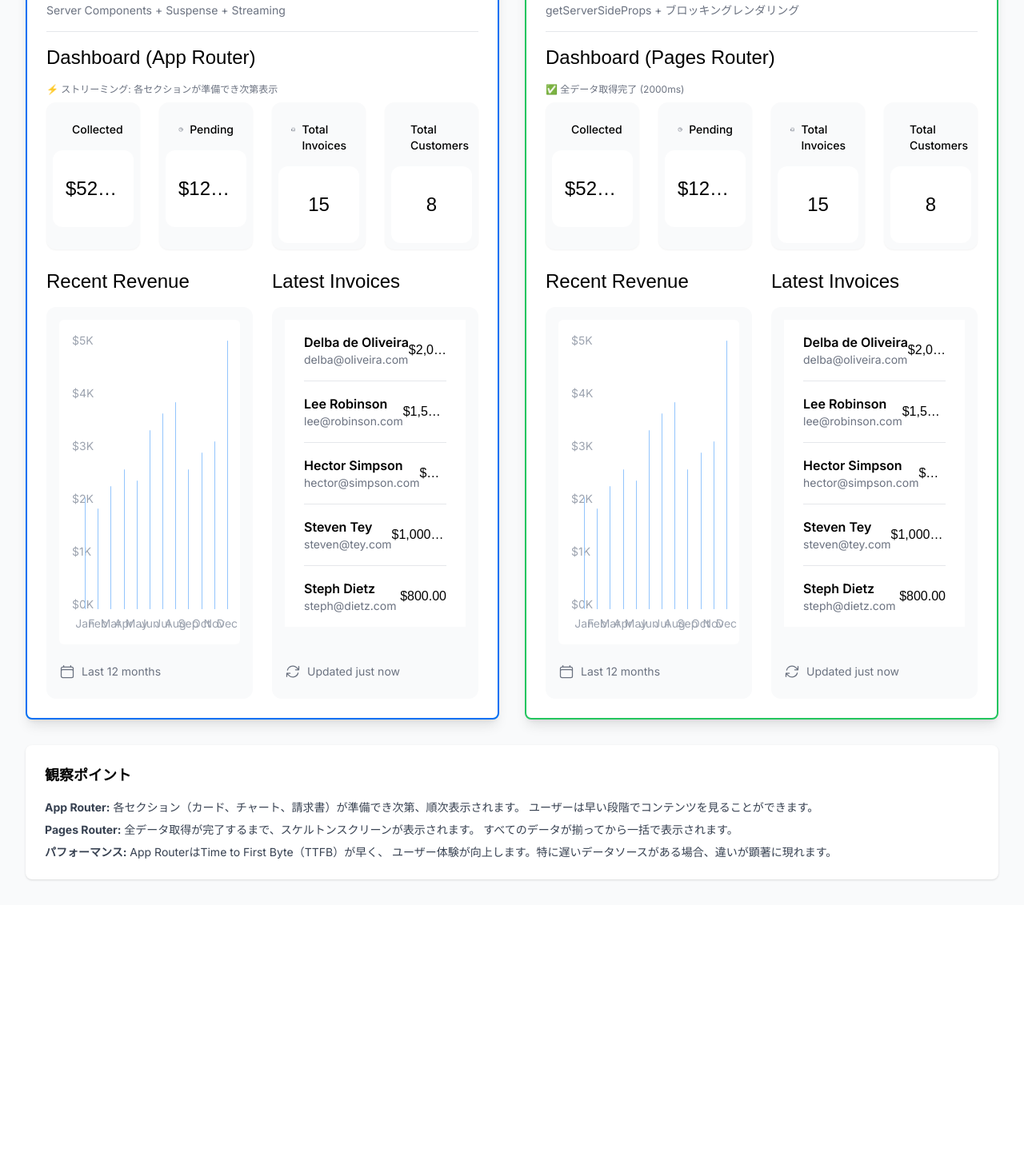
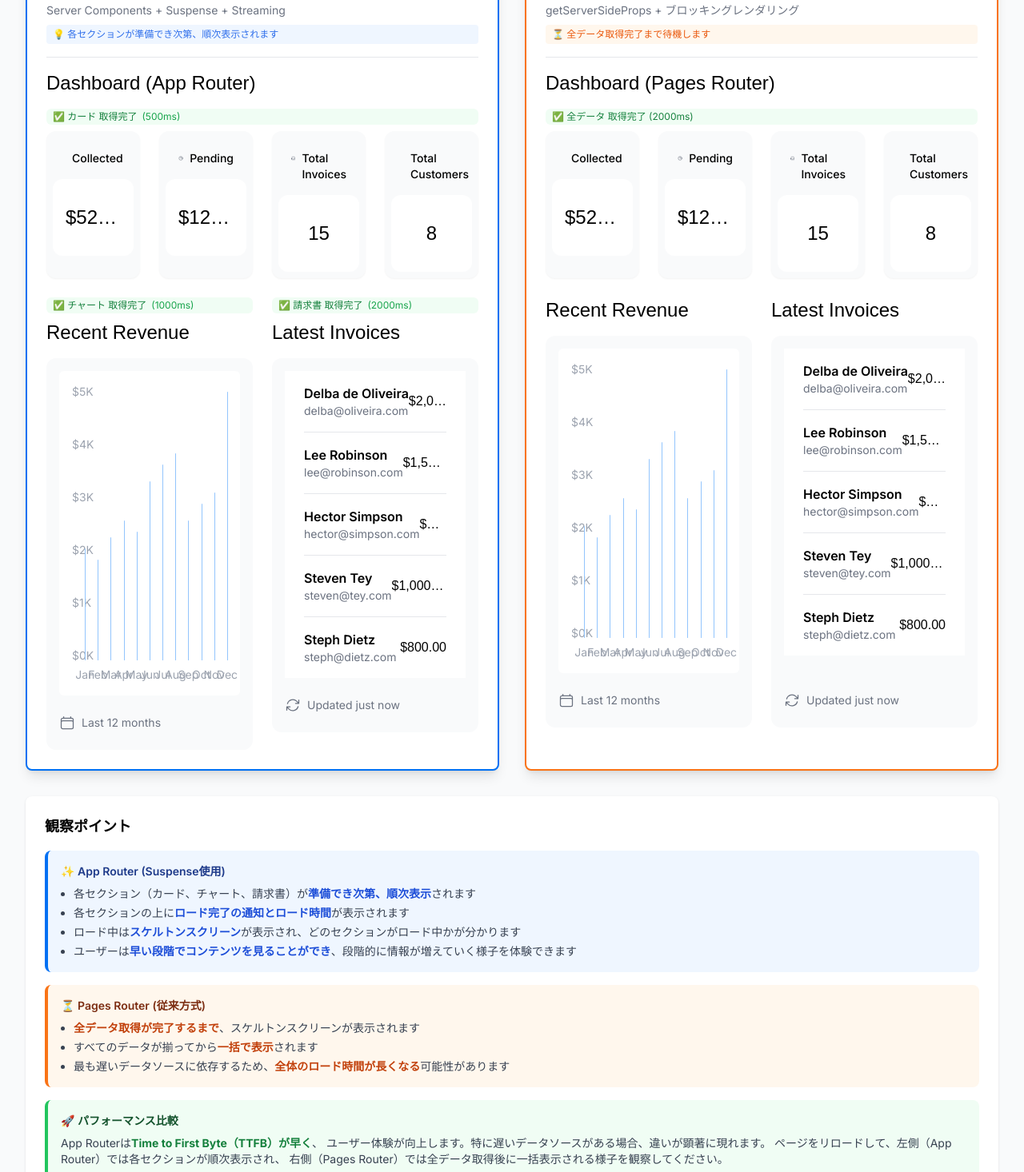
Before and after one commit to ncdcdev/2025_front_compare_pagesRouter_appRouter, a Next.js app: page /compare in a window 1280 px wide. Shown: the part 540-2006 px from the top of the page at 80% size. Before the commit the page ends 1672 px from the top, so only its background shows below. Built offline with nearby package versions, Linux system fonts and the light colour scheme; a web font is replaced by a local one.

Commit message:
fix: suspenseを分かりやすくするためにローディング状況を可視化

```diff
--- a/app/compare/page.tsx
+++ b/app/compare/page.tsx
@@ -1,6 +1,5 @@
 import AppRouterDashboard from "@/app/ui/dashboard/app-router-dashboard";
 import PagesRouterDashboard from "@/app/ui/dashboard/pages-router-dashboard";
-import Link from "next/link";
 import { Suspense } from "react";
 import DashboardSkeleton from "@/app/ui/skeletons";
 
@@ -28,29 +27,29 @@ export default function ComparePage() {
               <tbody>
                 <tr className="border-b">
                   <td className="p-2 font-medium">レンダリング方式</td>
-                  <td className="p-2 text-green-600">
+                  <td className="p-2 text-blue-600">
                     ストリーミング（段階的）
                   </td>
                   <td className="p-2 text-orange-600">ブロッキング（一括）</td>
                 </tr>
                 <tr className="border-b">
                   <td className="p-2 font-medium">スケルトンスクリーン</td>
-                  <td className="p-2 text-green-600">各セクション個別表示</td>
+                  <td className="p-2 text-blue-600">各セクション個別表示</td>
                   <td className="p-2 text-orange-600">全画面スケルトン</td>
                 </tr>
                 <tr className="border-b">
                   <td className="p-2 font-medium">データ取得</td>
-                  <td className="p-2 text-green-600">並列・非同期</td>
+                  <td className="p-2 text-blue-600">並列・非同期</td>
                   <td className="p-2 text-orange-600">順次・同期</td>
                 </tr>
                 <tr className="border-b">
                   <td className="p-2 font-medium">Time to First Byte</td>
-                  <td className="p-2 text-green-600">早い（部分表示）</td>
+                  <td className="p-2 text-blue-600">早い（部分表示）</td>
                   <td className="p-2 text-orange-600">遅い（全データ待機）</td>
                 </tr>
                 <tr>
                   <td className="p-2 font-medium">Suspense</td>
-                  <td className="p-2 text-green-600">✅ サポート</td>
+                  <td className="p-2 text-blue-600">✅ サポート</td>
                   <td className="p-2 text-orange-600">❌ 未サポート</td>
                 </tr>
               </tbody>
@@ -69,6 +68,9 @@ export default function ComparePage() {
               <p className="text-sm text-gray-500 mt-1">
                 Server Components + Suspense + Streaming
               </p>
+              <div className="mt-2 text-xs text-blue-600 bg-blue-50 px-2 py-1 rounded">
+                💡 各セクションが準備でき次第、順次表示されます
+              </div>
             </div>
             <Suspense fallback={<DashboardSkeleton />}>
               <AppRouterDashboard />
@@ -76,14 +78,17 @@ export default function ComparePage() {
           </div>
 
           {/* Pages Router版 */}
-          <div className="bg-white rounded-lg shadow-lg p-6 border-2 border-green-500">
+          <div className="bg-white rounded-lg shadow-lg p-6 border-2 border-orange-500">
             <div className="mb-4 pb-4 border-b">
-              <h2 className="text-xl font-semibold text-green-600">
+              <h2 className="text-xl font-semibold text-orange-600">
                 Pages Router (従来)
               </h2>
               <p className="text-sm text-gray-500 mt-1">
                 getServerSideProps + ブロッキングレンダリング
               </p>
+              <div className="mt-2 text-xs text-orange-600 bg-orange-50 px-2 py-1 rounded">
+                ⏳ 全データ取得完了まで待機します
+              </div>
             </div>
             <PagesRouterDashboard />
           </div>
@@ -92,23 +97,84 @@ export default function ComparePage() {
         {/* 説明セクション */}
         <div className="mt-8 bg-white rounded-lg shadow p-6">
           <h3 className="text-lg font-semibold mb-4">観察ポイント</h3>
-          <ul className="space-y-2 text-sm text-gray-700">
+          <div className="space-y-4 text-sm text-gray-700">
+            <div className="bg-blue-50 p-4 rounded-lg border-l-4 border-blue-500">
+              <h4 className="font-semibold text-blue-900 mb-2">
+                ✨ App Router (Suspense使用)
+              </h4>
+              <ul className="space-y-1 ml-4 list-disc">
                 <li>
-              <strong>App Router:</strong>{" "}
-              各セクション（カード、チャート、請求書）が準備でき次第、順次表示されます。
-              ユーザーは早い段階でコンテンツを見ることができます。
+                  各セクション（カード、チャート、請求書）が
+                  <strong className="text-blue-700">
+                    準備でき次第、順次表示
+                  </strong>
+                  されます
                 </li>
                 <li>
-              <strong>Pages Router:</strong>{" "}
-              全データ取得が完了するまで、スケルトンスクリーンが表示されます。
-              すべてのデータが揃ってから一括で表示されます。
+                  各セクションの上に
+                  <strong className="text-blue-700">
+                    ロード完了の通知とロード時間
+                  </strong>
+                  が表示されます
                 </li>
                 <li>
-              <strong>パフォーマンス:</strong> App RouterはTime to First
-              Byte（TTFB）が早く、
-              ユーザー体験が向上します。特に遅いデータソースがある場合、違いが顕著に現れます。
+                  ロード中は
+                  <strong className="text-blue-700">
+                    スケルトンスクリーン
+                  </strong>
+                  が表示され、どのセクションがロード中かが分かります
+                </li>
+                <li>
+                  ユーザーは
+                  <strong className="text-blue-700">
+                    早い段階でコンテンツを見ることができ
+                  </strong>
+                  、段階的に情報が増えていく様子を体験できます
                 </li>
               </ul>
+            </div>
+            <div className="bg-orange-50 p-4 rounded-lg border-l-4 border-orange-500">
+              <h4 className="font-semibold text-orange-900 mb-2">
+                ⏳ Pages Router (従来方式)
+              </h4>
+              <ul className="space-y-1 ml-4 list-disc">
+                <li>
+                  <strong className="text-orange-700">
+                    全データ取得が完了するまで
+                  </strong>
+                  、スケルトンスクリーンが表示されます
+                </li>
+                <li>
+                  すべてのデータが揃ってから
+                  <strong className="text-orange-700">一括で表示</strong>
+                  されます
+                </li>
+                <li>
+                  最も遅いデータソースに依存するため、
+                  <strong className="text-orange-700">
+                    全体のロード時間が長くなる
+                  </strong>
+                  可能性があります
+                </li>
+              </ul>
+            </div>
+            <div className="bg-green-50 p-4 rounded-lg border-l-4 border-green-500">
+              <h4 className="font-semibold text-green-900 mb-2">
+                🚀 パフォーマンス比較
+              </h4>
+              <p>
+                App Routerは
+                <strong className="text-green-700">
+                  Time to First Byte（TTFB）が早く
+                </strong>
+                、
+                ユーザー体験が向上します。特に遅いデータソースがある場合、違いが顕著に現れます。
+                ページをリロードして、左側（App
+                Router）では各セクションが順次表示され、 右側（Pages
+                Router）では全データ取得後に一括表示される様子を観察してください。
+              </p>
+            </div>
+          </div>
         </div>
       </div>
     </div>
--- a/app/ui/dashboard/app-router-dashboard.tsx
+++ b/app/ui/dashboard/app-router-dashboard.tsx
@@ -9,6 +9,7 @@ import {
   LatestInvoicesSkeleton,
 } from "@/app/ui/skeletons";
 import { LatestInvoice } from "@/app/lib/definitions";
+import { LoadTimeTracker } from "./load-time-tracker";
 
 // モックデータ（比較ページ用）
 const mockCardData = {
@@ -64,7 +65,9 @@ async function DelayedLatestInvoices() {
 }
 
 async function CardsSection() {
+  const startTime = Date.now();
   const cardData = await DelayedCardData();
+  const loadTime = Date.now() - startTime;
   const {
     totalPaidInvoices,
     totalPendingInvoices,
@@ -73,6 +76,8 @@ async function CardsSection() {
   } = cardData;
 
   return (
+    <div className="animate-fade-in">
+      <LoadTimeTracker sectionName="カード" loadTime={loadTime} />
       <div className="grid gap-6 sm:grid-cols-2 lg:grid-cols-4">
         <Card title="Collected" value={totalPaidInvoices} type="collected" />
         <Card title="Pending" value={totalPendingInvoices} type="pending" />
@@ -83,12 +88,33 @@ async function CardsSection() {
           type="customers"
         />
       </div>
+    </div>
   );
 }
 
 async function InvoicesSection() {
+  const startTime = Date.now();
   const latestInvoices = await DelayedLatestInvoices();
-  return <LatestInvoices latestInvoices={latestInvoices} />;
+  const loadTime = Date.now() - startTime;
+  return (
+    <div className="animate-fade-in">
+      <LoadTimeTracker sectionName="請求書" loadTime={loadTime} />
+      <LatestInvoices latestInvoices={latestInvoices} />
+    </div>
+  );
+}
+
+async function RevenueChartWithTracker() {
+  const startTime = Date.now();
+  // RevenueChartMockは非同期コンポーネントなので、awaitで待機
+  const chartElement = await RevenueChartMock();
+  const loadTime = Date.now() - startTime;
+  return (
+    <div className="animate-fade-in">
+      <LoadTimeTracker sectionName="チャート" loadTime={loadTime} />
+      {chartElement}
+    </div>
+  );
 }
 
 export default function AppRouterDashboard() {
@@ -97,9 +123,6 @@ export default function AppRouterDashboard() {
       <h1 className={`${lusitana.className} mb-4 text-xl md:text-2xl`}>
         Dashboard (App Router)
       </h1>
-      <div className="mb-2 text-xs text-gray-500">
-        ⚡ ストリーミング: 各セクションが準備でき次第表示
-      </div>
 
       {/* カードセクション - Suspenseでラップ */}
       <Suspense fallback={<CardsSkeleton />}>
@@ -108,15 +131,19 @@ export default function AppRouterDashboard() {
 
       <div className="mt-6 grid grid-cols-1 gap-6 md:grid-cols-4 lg:grid-cols-8">
         {/* チャートセクション - Suspenseでラップ */}
+        <div className="md:col-span-4">
           <Suspense fallback={<RevenueChartSkeleton />}>
-          <RevenueChartMock />
+            <RevenueChartWithTracker />
           </Suspense>
+        </div>
 
         {/* 請求書セクション - Suspenseでラップ */}
+        <div className="md:col-span-4">
           <Suspense fallback={<LatestInvoicesSkeleton />}>
             <InvoicesSection />
           </Suspense>
         </div>
+      </div>
     </main>
   );
 }
--- /dev/null
+++ b/app/ui/dashboard/load-time-tracker.tsx
@@ -0,0 +1,20 @@
+"use client";
+
+interface LoadTimeTrackerProps {
+  sectionName: string;
+  loadTime: number;
+}
+
+export function LoadTimeTracker({
+  sectionName,
+  loadTime,
+}: LoadTimeTrackerProps) {
+  return (
+    <div className="mb-2 flex items-center gap-1.5 rounded-md bg-green-50 px-2 py-0.5 text-xs">
+      <span className="font-medium text-green-700">
+        ✅ {sectionName} 取得完了
+      </span>
+      <span className="text-green-600">({loadTime}ms)</span>
+    </div>
+  );
+}
--- a/app/ui/dashboard/pages-router-dashboard.tsx
+++ b/app/ui/dashboard/pages-router-dashboard.tsx
@@ -5,7 +5,7 @@ import RevenueChartStatic from "@/app/ui/dashboard/revenue-chart-static";
 import LatestInvoicesClient from "@/app/ui/dashboard/latest-invoices-client";
 import { lusitana } from "@/app/ui/fonts";
 import { useEffect, useState } from "react";
-import DashboardSkeleton from "@/app/ui/skeletons";
+import { PagesRouterDashboardSkeleton } from "@/app/ui/skeletons";
 import { LatestInvoice, Revenue } from "@/app/lib/definitions";
 
 interface CardData {
@@ -54,10 +54,10 @@ export default function PagesRouterDashboard() {
         <h1 className={`${lusitana.className} mb-4 text-xl md:text-2xl`}>
           Dashboard (Pages Router)
         </h1>
-        <div className="mb-2 text-xs text-gray-500">
+        <div className="mt-2 text-xs text-orange-600 bg-orange-50 px-2 py-1 rounded">
           ⏳ ブロッキング: 全データ取得後に一括表示
         </div>
-        <DashboardSkeleton />
+        <PagesRouterDashboardSkeleton />
       </main>
     );
   }
@@ -78,8 +78,8 @@ export default function PagesRouterDashboard() {
       <h1 className={`${lusitana.className} mb-4 text-xl md:text-2xl`}>
         Dashboard (Pages Router)
       </h1>
-      <div className="mb-2 text-xs text-gray-500">
-        ✅ 全データ取得完了 ({loadTime?.toFixed(0)}ms)
+      <div className="mb-2 flex items-center gap-1.5 rounded-md bg-green-50 text-green-700 px-2 py-0.5 text-xs">
+        ✅ 全データ 取得完了 ({loadTime?.toFixed(0)}ms)
       </div>
       <div className="grid gap-6 sm:grid-cols-2 lg:grid-cols-4">
         <Card title="Collected" value={totalPaidInvoices} type="collected" />
--- a/app/ui/global.css
+++ b/app/ui/global.css
@@ -16,3 +16,18 @@ input[type='number']::-webkit-outer-spin-button {
   -webkit-appearance: none;
   margin: 0;
 }
+
+@keyframes fade-in {
+  from {
+    opacity: 0;
+    transform: translateY(10px);
+  }
+  to {
+    opacity: 1;
+    transform: translateY(0);
+  }
+}
+
+.animate-fade-in {
+  animation: fade-in 0.5s ease-out;
+}
```
Also changed, not shown: app/app-router/page.tsx (added, +28 -0 lines), app/pages-router/page.tsx (added, +24 -0 lines), app/ui/skeletons.tsx (+80 -2 lines). Lines whose indentation alone changed are shown as unchanged.
